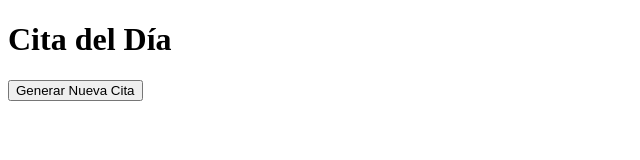
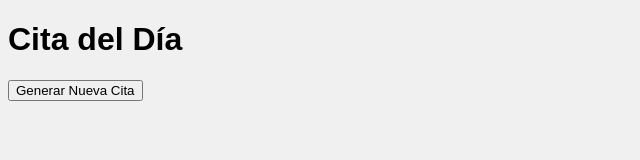
Before and after one commit to taniamoralessanchez/quote-generator, a plain HTML site: page index.html in a window 1280 px wide. Shown: the whole page, without its empty margins (0-640 px from the left). Drawn offline with Linux system fonts and the light colour scheme.

Commit message:
style: Añadir estilos básicos al generador de citas

```diff
--- a/index.html
+++ b/index.html
@@ -1,6 +1,7 @@
 <!DOCTYPE html>
 <html lang="es">
 <head>
+<link rel="stylesheet" href="styles.css">
 <meta charset="UTF-8">
 <title>Generador de Citas</title>
 </head>
--- /dev/null
+++ b/styles.css
@@ -0,0 +1,4 @@
+body {
+  font-family: sans-serif;
+  background-color: #f0f0f0;
+}
```
